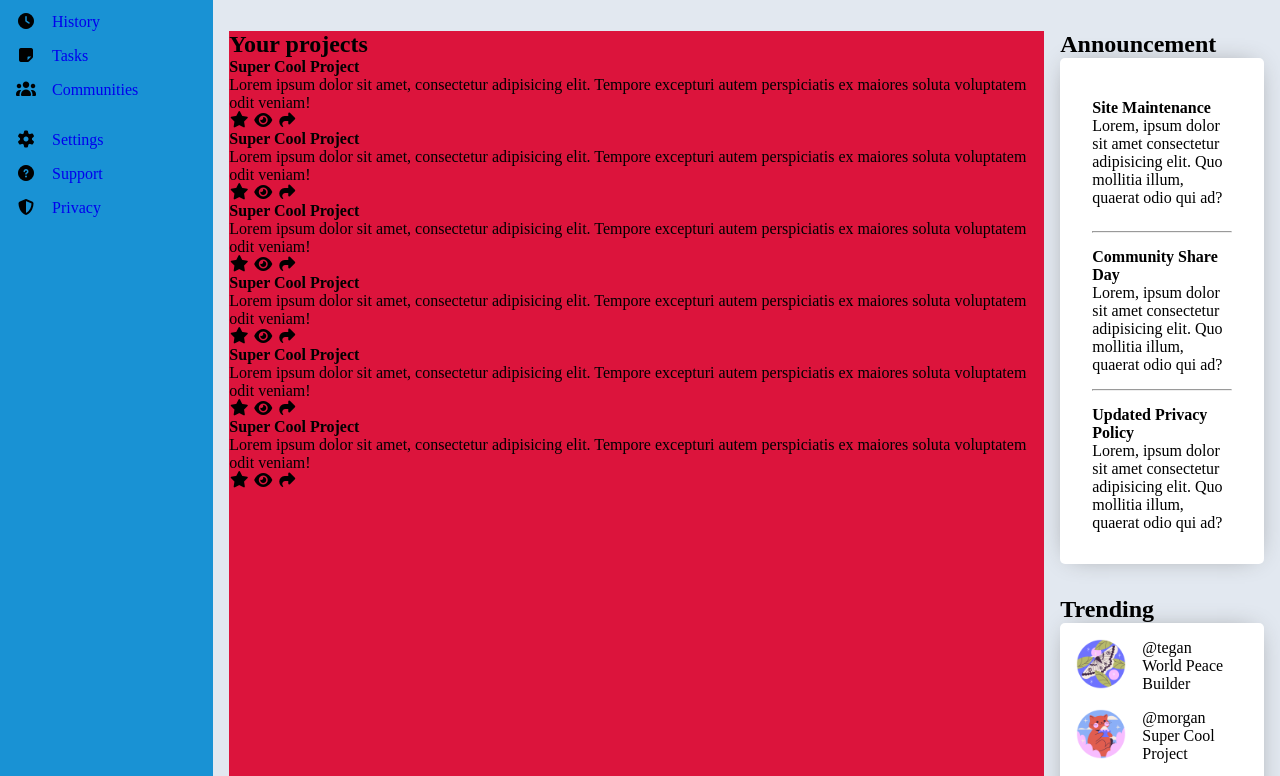
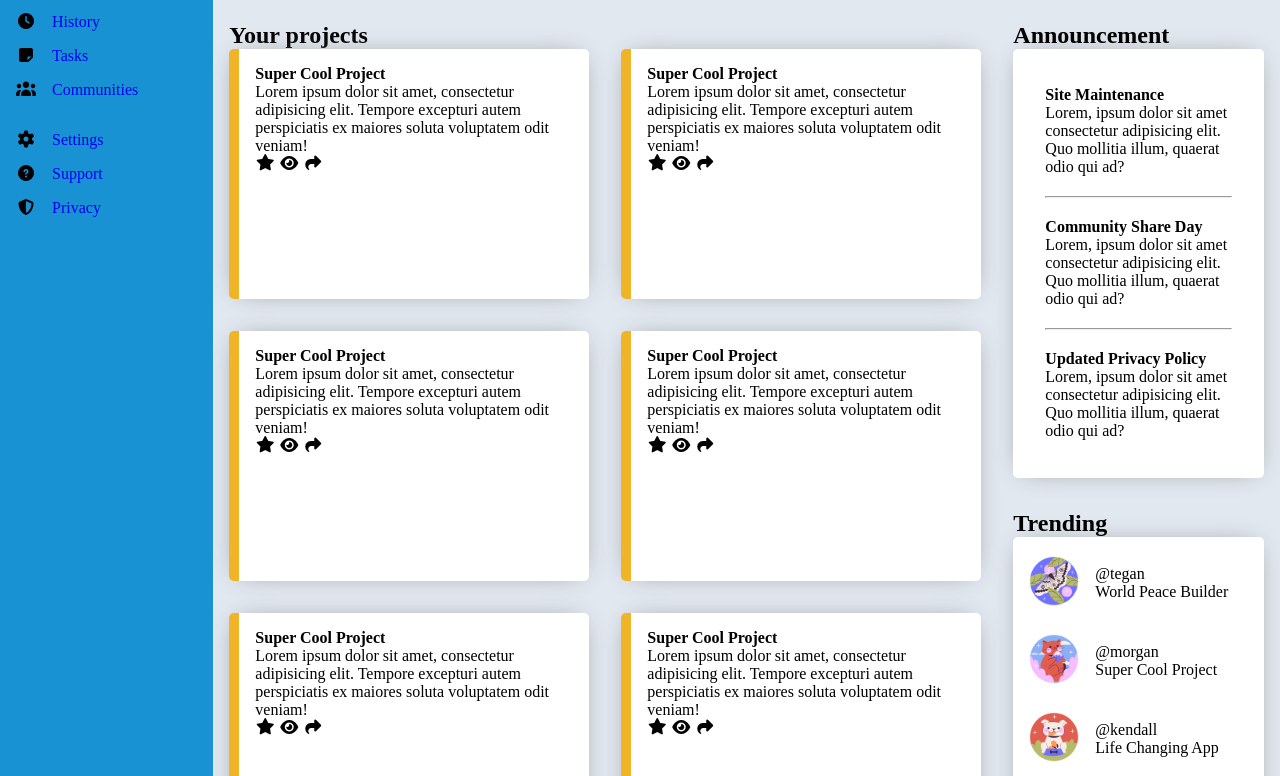
Before and after one commit to guswebdev/odin-dashboard-project, a plain HTML site: page index.html in a window 1280 px wide. Shown: the part 191-967 px from the top of the page. Drawn offline with Linux system fonts and the light colour scheme.

Commit message:
Terminacion de la estructura general del dashboard

```diff
--- a/css/style.css
+++ b/css/style.css
@@ -49,12 +49,11 @@ main {
   grid-area: main;
   padding: 2rem 1rem;
   display: grid;
-  grid-template-columns: 4fr 1fr;
+  grid-template-columns: 3fr 1fr;
   grid-template-areas:
     "project announcement"
     "project trending";
-  column-gap: 1rem;
-  row-gap: 2rem;
+  gap: 2rem;
 }
 
 /* -- HEADER -- */
@@ -98,7 +97,6 @@ main {
 
 /* -- MAIN -- */
 .main-projects {
-  background-color: crimson;
   grid-area: project;
 }
 .main-announcement {
@@ -108,10 +106,11 @@ main {
 .main-trending {
   /*background-color: darkgreen;*/
   grid-area: trending;
-  align-self: flex-end;
 }
 
 .announcement-container {
+  /*height: 100%;*/
+  height: calc(100% - 27px);
   background-color: white;
   padding: 2rem;
   display: grid;
@@ -123,6 +122,7 @@ main {
 }
 
 .trending-container {
+  height: calc(100% - 27px);
   background-color: white;
   padding: 1rem;
   display: grid;
@@ -133,4 +133,19 @@ main {
   border-radius: 5px;
   box-shadow: 0px 0px 25px -10px rgba(130, 130, 130, 1);
 }
+
+.project-container {
+  height: calc(100% - 27px);
+  display: grid;
+  grid-template-columns: repeat(auto-fit, minmax(300px, 1fr));
+  gap: 2rem;
+}
+
+.card {
+  background-color: white;
+  padding: 1rem;
+  border-left: solid #f0b429 10px;
+  border-radius: 5px;
+  box-shadow: 0px 0px 25px -10px rgba(130, 130, 130, 1);
+}
 /* -- MAIN -- */
```
